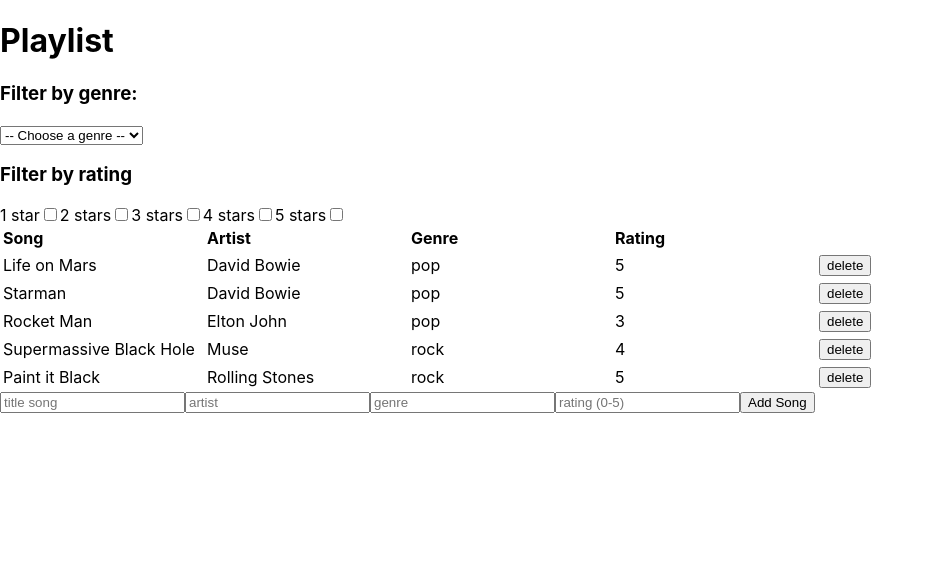
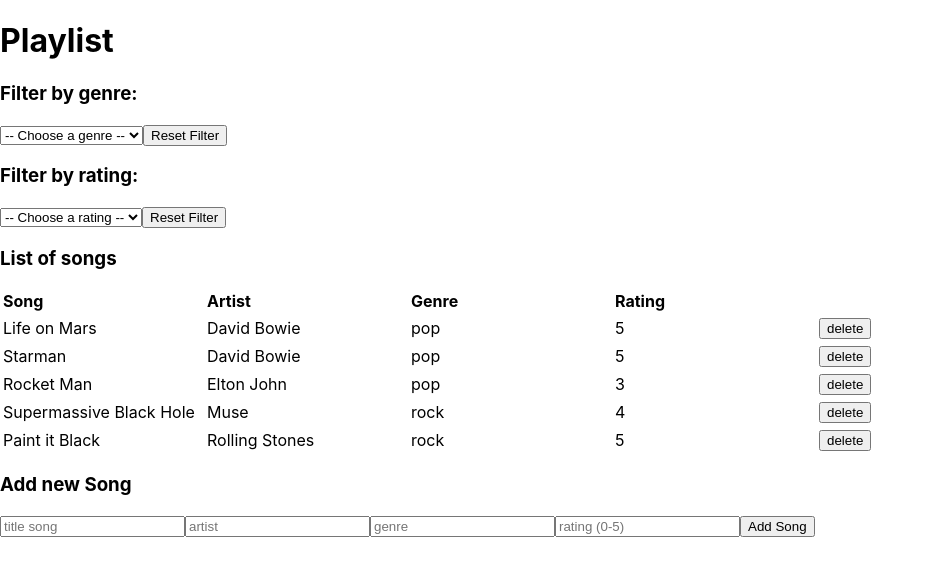
Before and after one commit to cleijten/celia_leijten---Songsaver, a React (Create React App) app: page / in a window 1280 px wide. Shown: the top 576 px of the page, without its empty margins (0-934 px from the left). Built offline with nearby package versions, Linux system fonts and the light colour scheme.

Commit message:
added filter functionality

```diff
--- a/src/SongOverview.js
+++ b/src/SongOverview.js
@@ -45,29 +45,23 @@ class SongOverview extends Component {
           rating: 5,
         },
       ],
-      ratings: [
-        {
-          one: false,
-          two: false,
-          three: false,
-          four: false,
-          five: false,
-        },
-      ],
     };
+
+    this.baseState = this.state;
 
     this.handleChange = this.handleChange.bind(this);
     this.handleSubmit = this.handleSubmit.bind(this);
     this.handleDelete = this.handleDelete.bind(this);
     this.handleFilterGenre = this.handleFilterGenre.bind(this);
     this.handleFilterRating = this.handleFilterRating.bind(this);
+    this.handleReset = this.handleReset.bind(this);
   }
 
   handleSubmit = (song) => {
     song.preventDefault();
     this.setState((prevState) => {
       const newSongs = [...prevState.songs];
-      console.log("new Songs:", newSongs);
+      //console.log("new Songs:", newSongs);
       const newSong = {
         id: prevState.songs.length + 1,
         title: this.state.title,
@@ -75,22 +69,26 @@ class SongOverview extends Component {
         genre: this.state.genre,
         rating: this.state.rating,
       };
-      console.log("new Song:", newSong);
+
+      //console.log("new Song:", newSong);
       newSongs.push(newSong);
+
       const newStateSongs = { ...prevState, songs: newSongs };
-      console.log("new Statesongs", newStateSongs);
+      //console.log("new Statesongs", newStateSongs);
 
+      document.getElementById("form-create-song").reset();
       return newStateSongs;
     });
   };
 
-  handleDelete = (e) => {
-    e.preventDefault();
+  handleDelete = (event) => {
+    event.preventDefault();
     // console.log("delete button clicked");
 
     this.setState((prevState) => {
       const newSongs = [...prevState.songs];
-      const tdId = e.target.parentElement.parentElement.firstChild.innerHTML;
+      const tdId =
+        event.target.parentElement.parentElement.firstChild.innerHTML;
       const foundId = newSongs.find(({ id }) => id === tdId);
       const index = newSongs.indexOf(foundId);
 
@@ -112,75 +110,53 @@ class SongOverview extends Component {
 
   handleFilterGenre(event) {
     event.preventDefault();
-    // const { name, value, type, checked } = event.target;
-    // console.log("event target is ", event.target);
 
     this.setState((prevState) => {
-      console.log("selected genre");
-      const selectedGenre = event.target.value;
-      console.log("selected genre is", selectedGenre);
-      const selectedProperty = event.target.name;
-      console.log("selected filter is ", selectedProperty);
+      let selectedGenre = event.target.value;
+      // console.log("selected genre is", selectedGenre);
       const newSongs = [...prevState.songs];
+
       const filteredSongs = newSongs.filter(
         (item) => item.genre === selectedGenre
       );
-      const newStateSongs = { ...prevState, songs: filteredSongs };
+      const newStateSongs = { songs: filteredSongs };
+
+      // console.log("prevState", prevState);
 
       return newStateSongs;
     });
   }
 
-  //een genre selecteren gaat goed, maar als je daarna een ander genre wilt selecteren gaat dat niet want prevState is de nieuwe state, dus op een of andere manier moet ik de filters instellen op de this.state en niet op prevstate. als ik dit kan oplossen dan kan ik verder met de checkboxen
-
   handleFilterRating(event) {
     event.preventDefault();
-    const { name, checked } = event.target;
-    //  console.log("event target is ", event.target);
+
     this.setState((prevState) => {
-      //   console.log("checkbox ticked")
-      const ratings = prevState.ratings;
+      let selectedRating = parseInt(event.target.value);
+      //  console.log("selected rating is", selectedRating);
       const newSongs = [...prevState.songs];
-      //  console.log("ratings is", ratings)
-      ratings[name] = checked;
-      //  console.log("ratings name is", [name])
-      if (ratings.one) {
-        console.log("one is ticked");
-        const filteredSongs = newSongs.filter((item) => item.rating === 1);
-        const newStateSongs = { ...prevState, songs: filteredSongs };
-        return newStateSongs;
-      }
-      if (ratings.two) {
-        console.log("two is ticked");
-        const filteredSongs = newSongs.filter((item) => item.rating === 2);
-        const newStateSongs = { ...prevState, songs: filteredSongs };
-        return newStateSongs;
-      }
-      if (ratings.three) {
-        console.log("three is ticked");
-        const filteredSongs = newSongs.filter((item) => item.rating === 3);
-        const newStateSongs = { ...prevState, songs: filteredSongs };
-        return newStateSongs;
-      }
-      if (ratings.four) {
-        console.log("four is ticked");
-        const filteredSongs = newSongs.filter((item) => item.rating === 4);
-        const newStateSongs = { ...prevState, songs: filteredSongs };
-        return newStateSongs;
-      }
-      if (ratings.five) {
-        console.log("five is ticked");
-        const filteredSongs = newSongs.filter((item) => item.rating === 5);
-        const newStateSongs = { ...prevState, songs: filteredSongs };
-        return newStateSongs;
-      }
+
+      const filteredSongs = newSongs.filter(
+        (item) => item.rating === selectedRating
+      );
+      const newStateSongs = { songs: filteredSongs };
+
+      // console.log("prevState", prevState);
+
+      return newStateSongs;
     });
   }
 
+  //reset to original state
+
+  handleReset(event) {
+    event.preventDefault();
+    this.setState(this.baseState);
+  }
+
   render() {
-    const songsObj = [...this.state.songs];
+    const songsObj = this.state.songs;
     const sortedSongs = songsObj.sort((a, b) => (a.artist > b.artist ? 1 : -1));
-    console.log("sorted", sortedSongs);
+    // console.log("sorted", sortedSongs);
     const songComponents = sortedSongs.map((item) => {
       return <SongList key={item.id} song={item} onClick={this.handleDelete} />;
     });
@@ -189,12 +165,18 @@ class SongOverview extends Component {
       <div>
         <h1>Playlist</h1>
 
-        <FilterGenre handleChange={this.handleFilterGenre} data={this.state} />
+        <FilterGenre
+          handleChange={this.handleFilterGenre}
+          data={this.state}
+          onClick={this.handleReset}
+        />
+
         <FilterRating
           handleChange={this.handleFilterRating}
           data={this.state}
+          onClick={this.handleReset}
         />
-
+        <h3>List of songs</h3>
         <table>
           <tbody>
             <tr className="song-header">
@@ -218,8 +200,3 @@ class SongOverview extends Component {
 }
 
 export default SongOverview;
-
-// const sortedSongs = newStateSongs.songs.sort((a, b) => {
-//     return a[this.state.artist] - b[this.state.artist]
-// })
-// console.log("sorted Songs", sortedSongs)
--- a/src/components/FilterGenre.js
+++ b/src/components/FilterGenre.js
@@ -2,9 +2,15 @@ import React from "react";
 function FilterGenre(props) {
   return (
     <div>
-
-      <label><h3>Filter by genre:</h3></label>
-      <select name="genre" id="genre" value={props.data.genre} onChange={props.handleChange}>
+      <label>
+        <h3>Filter by genre:</h3>
+      </label>
+      <select
+        name="genre"
+        id="genre"
+        value={props.data.genre}
+        onChange={props.handleChange}
+      >
         <option value="">-- Choose a genre --</option>
         <option value="pop">Pop</option>
         <option value="rock">Rock</option>
@@ -12,6 +18,7 @@ function FilterGenre(props) {
         <option value="hiphop">Hiphop</option>
       </select>
 
+      <button onClick={props.onClick}>Reset Filter</button>
     </div>
   );
 }
--- a/src/components/FilterRating.js
+++ b/src/components/FilterRating.js
@@ -1,21 +1,25 @@
 import React from "react";
 function FilterRating(props) {
- console.log(props)
   return (
     <div>
+      <label>
+        <h3>Filter by rating:</h3>
+      </label>
+      <select
+        name="rating"
+        id="rating"
+        value={props.data.rating}
+        onChange={props.handleChange}
+      >
+        <option value="">-- Choose a rating --</option>
+        <option value="1">1</option>
+        <option value="2">2</option>
+        <option value="3">3</option>
+        <option value="4">4</option>
+        <option value="5">5</option>
+      </select>
 
-
-<h3>Filter by rating</h3>
-      <label>1 star</label>
-      <input type="checkbox" name="one" onChange={props.handleChange} checked={props.data.ratings.one} />
-      <label>2 stars</label>
-      <input type="checkbox" name="two" onChange={props.handleChange} checked={props.data.ratings.two}/>
-      <label>3 stars</label>
-      <input type="checkbox" name="three" onChange={props.handleChange} checked={props.data.ratings.three} />
-      <label>4 stars</label>
-      <input type="checkbox" name="four" onChange={props.handleChange} checked={props.data.ratings.four}/>
-      <label>5 stars</label>
-      <input type="checkbox" name="five" onChange={props.handleChange} checked={props.data.ratings.five}/>
+      <button onClick={props.onClick}>Reset Filter</button>
     </div>
   );
 }
--- a/src/components/SongForm.js
+++ b/src/components/SongForm.js
@@ -1,39 +1,42 @@
 import React from "react";
 
 function SongForm(props) {
-//   console.log("songform", props);
+ // console.log("songform", props);
   return (
-    <form onSubmit={props.handleSubmit}>
+    <div>
+      <h3>Add new Song</h3>
+      <form onSubmit={props.handleSubmit} id="form-create-song">
         <input
           type="text"
           onChange={props.handleChange}
           name="title"
           placeholder="title song"
-        value={props.data.title}
+          value={props.data.songs.title}
         />
         <input
           type="text"
           onChange={props.handleChange}
           name="artist"
           placeholder="artist"
-        value={props.data.artist}
+          value={props.data.songs.artist}
         />
         <input
           type="text"
           onChange={props.handleChange}
           name="genre"
           placeholder="genre"
-        value={props.data.genre}
+          value={props.data.songs.genre}
         />
         <input
           type="number"
           onChange={props.handleChange}
           name="rating"
           placeholder="rating (0-5)"
-        value={props.data.rating}
+          value={props.data.songs.rating}
         />
         <button>Add Song</button>
       </form>
+    </div>
   );
 }
 
--- a/src/components/SongList.js
+++ b/src/components/SongList.js
@@ -1,15 +1,11 @@
 import React from "react";
 
 function SongList(props) {
-    // console.log("songlist props", props);
-    // console.log("songlist props id", props.song.id);
   return (
-      <div>
-
+    <div>
       <table>
         <tbody>
           <tr className="list">
-
             <td className="song-row__item">{props.song.title}</td>
             <td className="song-row__item">{props.song.artist}</td>
             <td className="song-row__item">{props.song.genre}</td>
```
Lines whose indentation alone changed are shown as unchanged.
